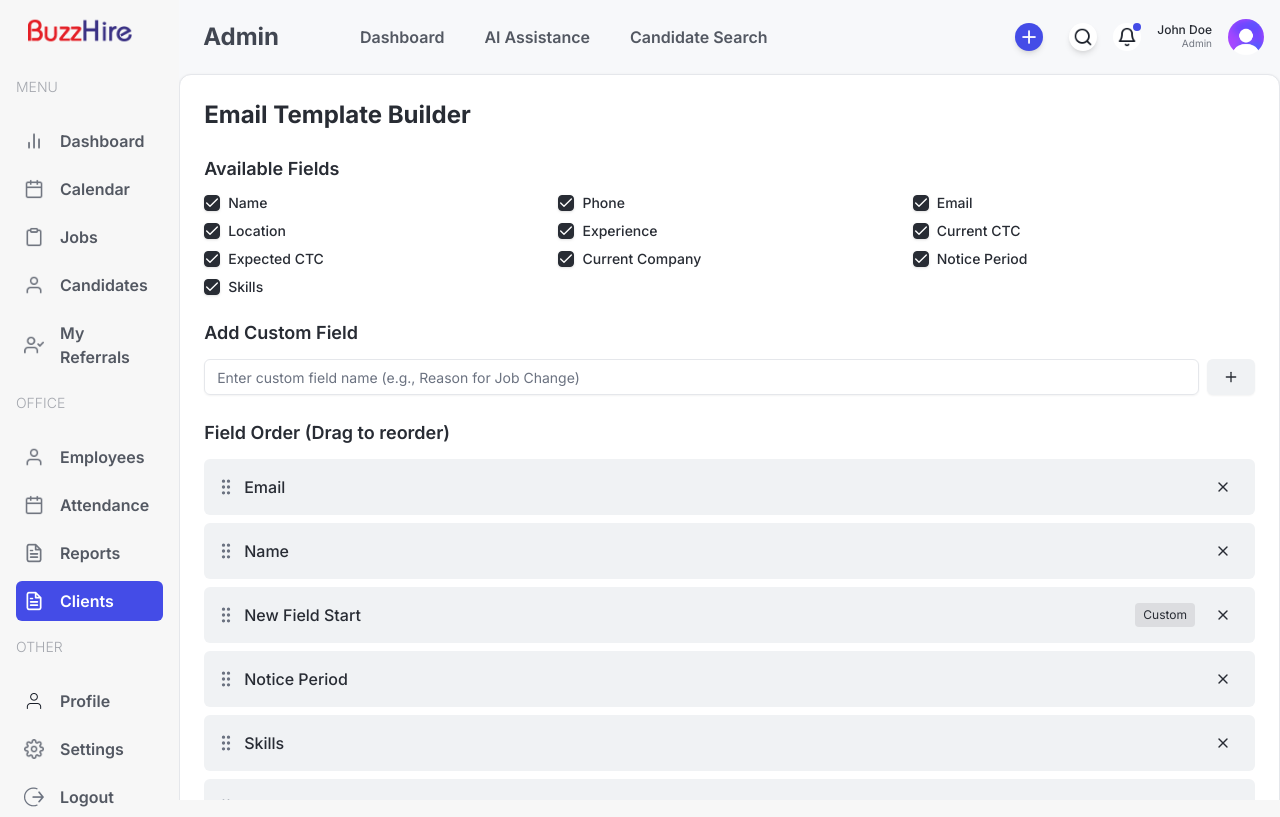
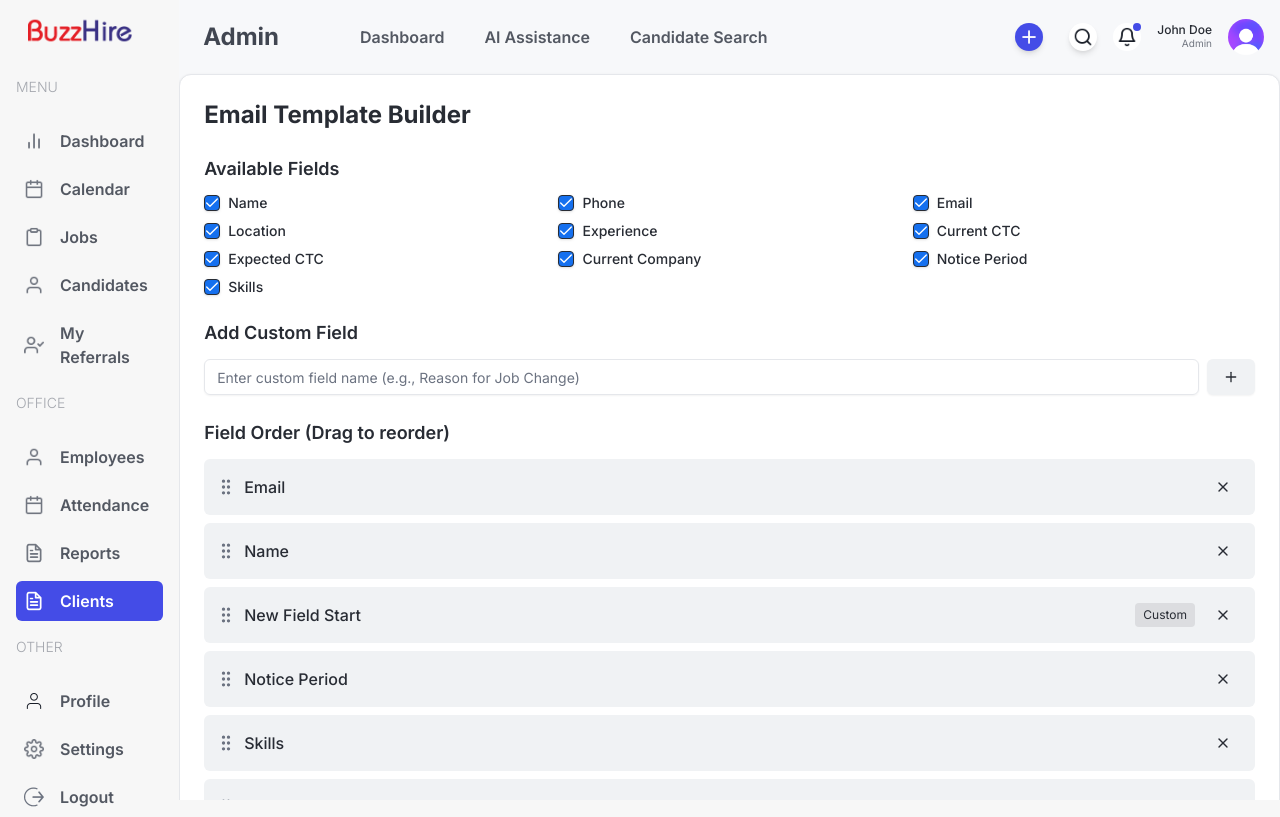
Before and after one commit to Abhishek-BuzzHire/BuzzHire-CRM, a Next.js app: page /list/clients/1 in a window 1280 px wide. Built offline with nearby package versions, Linux system fonts and the light colour scheme.

Commit message:
31/10/2025 2nd commit

```diff
--- a/src/components/HRCard.tsx
+++ b/src/components/HRCard.tsx
@@ -1,14 +1,17 @@
-import { HRWithClient } from "@/lib/types"
+import { HRWithClient, HRWithTemplates } from "@/lib/types"
 import { Card, CardContent, CardDescription, CardHeader, CardTitle } from "./ui/card"
 import Image from "next/image"
+import { useRouter } from "next/navigation"
 
 interface ClientCardProps {
   details: HRWithClient
 }
 
 const HRCard = ({ details }: ClientCardProps) => {
+  const router = useRouter()
+
   return (
-    < Card className="w-full min-w-[200px] shadow-md" >
+    <Card className="w-full min-w-[200px] shadow-md" >
       <CardHeader>
         <div className="flex justify-between">
           <div className="space-y-2">
@@ -30,7 +33,7 @@
           </div>
         </div>
         <div className="flex justify-between mt-4 items-center">
-          <button className="flex bg-brand-600 text-white rounded-md px-4 py-2 text-sm">
+          <button className="flex bg-brand-600 text-white rounded-md px-4 py-2 text-sm" onClick={()=> router.push(`/list/clients/${details.id}`)}>
             View Template
             <Image src={"/chev-right.png"} alt="" width={20} height={20} className="invert brightness-0 ml-2" />
           </button>
--- a/src/components/ui/checkbox.tsx
+++ b/src/components/ui/checkbox.tsx
@@ -13,7 +13,7 @@
   <CheckboxPrimitive.Root
     ref={ref}
     className={cn(
-      "grid place-content-center peer h-4 w-4 shrink-0 rounded-sm border border-primary shadow focus-visible:outline-none focus-visible:ring-1 focus-visible:ring-ring disabled:cursor-not-allowed disabled:opacity-50 data-[state=checked]:bg-primary data-[state=checked]:text-primary-foreground",
+      "grid place-content-center peer h-4 w-4 shrink-0 rounded-sm border border-primary shadow focus-visible:outline-none focus-visible:ring-1 focus-visible:ring-ring disabled:cursor-not-allowed disabled:opacity-50 data-[state=checked]:bg-blue-600 data-[state=checked]:text-primary-foreground",
       className
     )}
     {...props}
```
